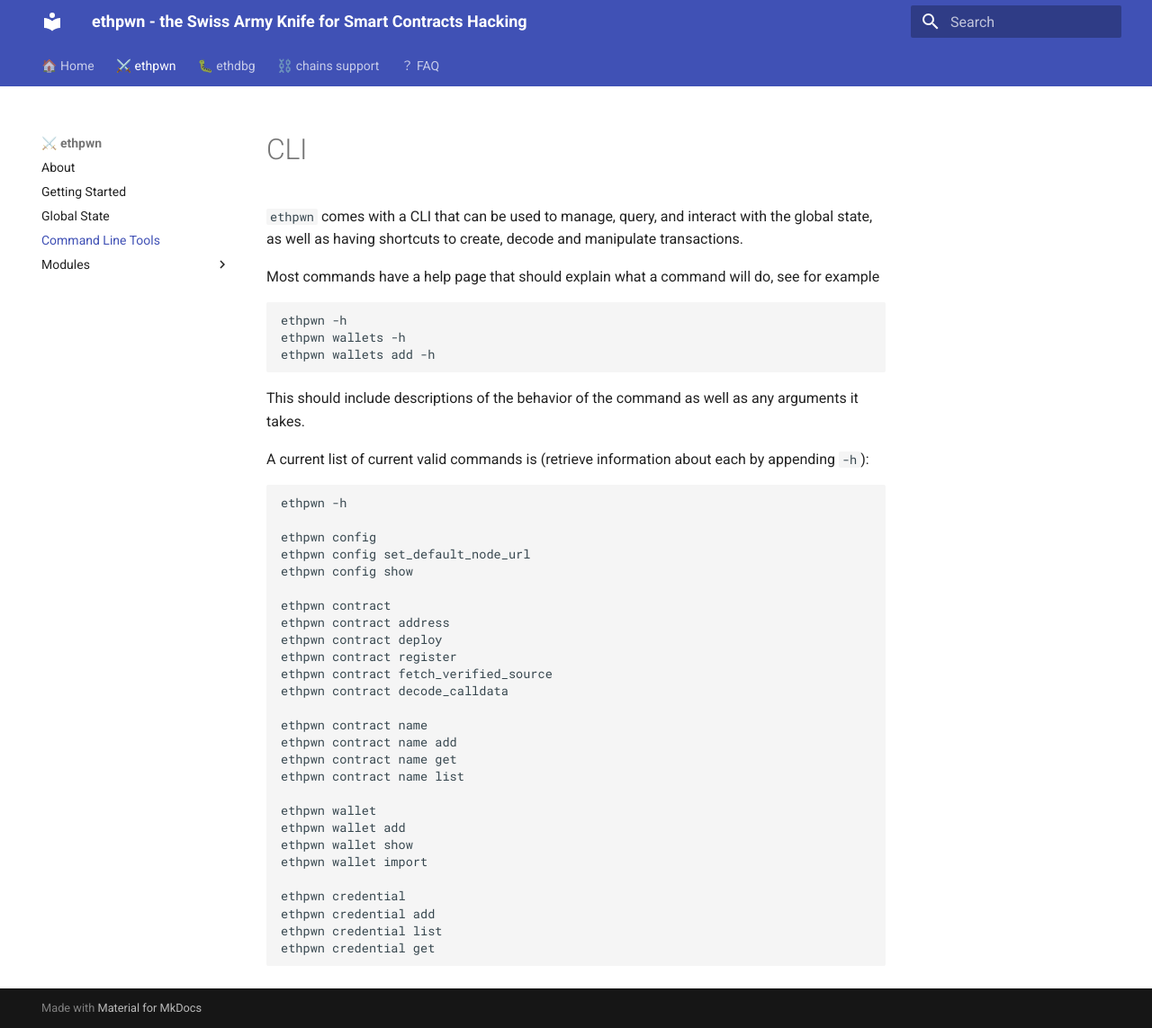
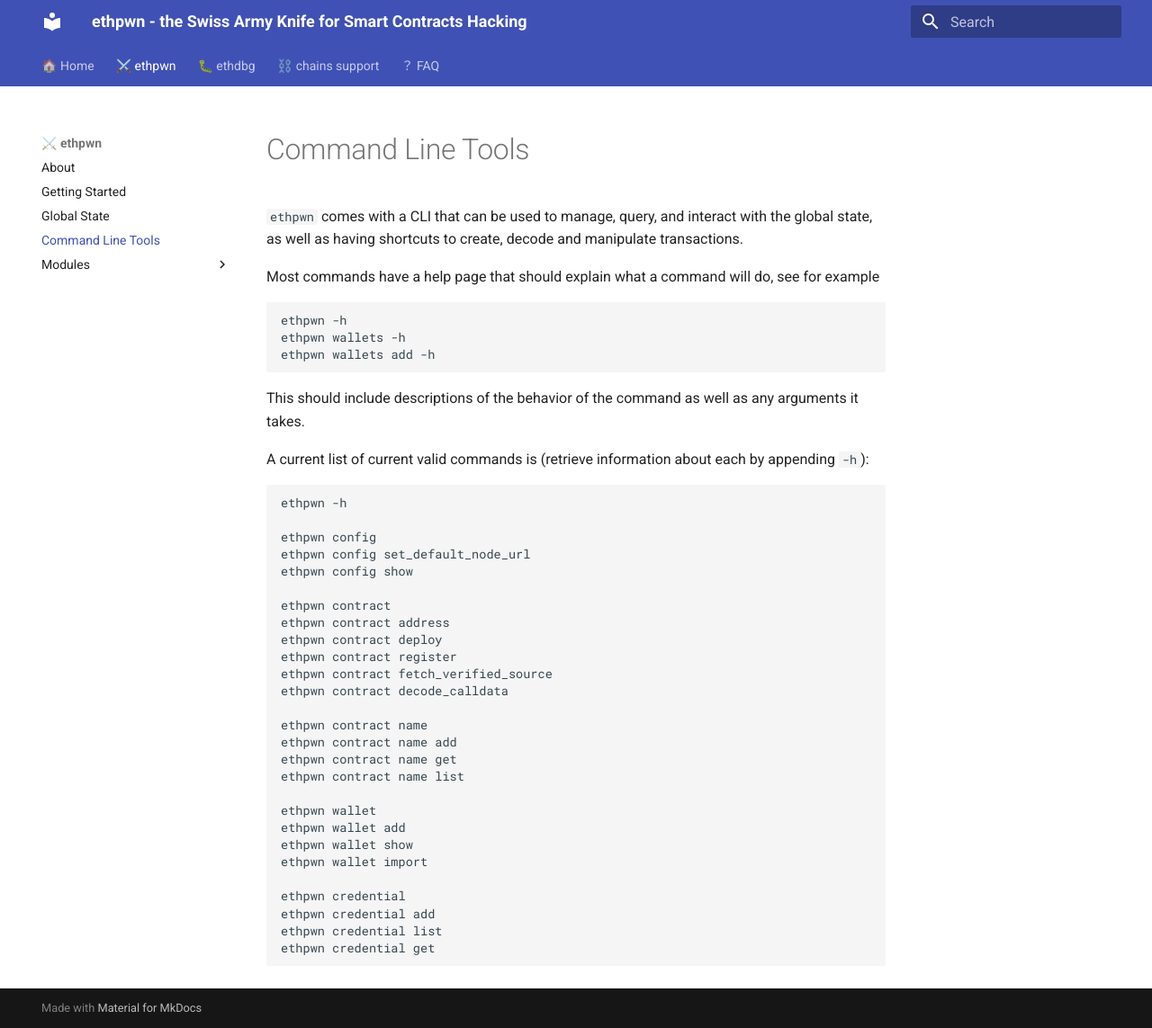
Before and after one commit to ethpwn/ethpwn, an MkDocs documentation site: the page built from docs/docs/ethpwn/cli.md, in a window 1280 px wide and 1143 px high. Shown: the whole window at 90% size. Built offline with MkDocs 1.6.1 and Material for MkDocs 9.7.7, drawn with Linux system fonts in a browser that asks for light colours.

Commit message:
fix doc
Signed-off-by: degrigis <degrigis@ucsb.edu>

```diff
--- a/docs/docs/ethpwn/cli.md
+++ b/docs/docs/ethpwn/cli.md
@@ -1,4 +1,4 @@
-# CLI
+# Command Line Tools
 
 `ethpwn` comes with a CLI that can be used to manage, query, and interact with the global state, as well as having shortcuts to create, decode and manipulate transactions.
 
```
Also changed, not shown: docs/docs/ethpwn/about.md (+1 -1 lines), docs/docs/ethpwn/getting_started.md (+0 -1 lines).
